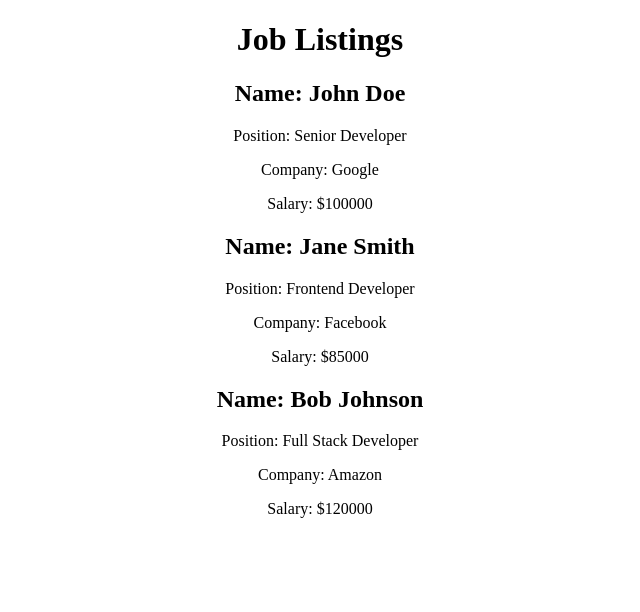
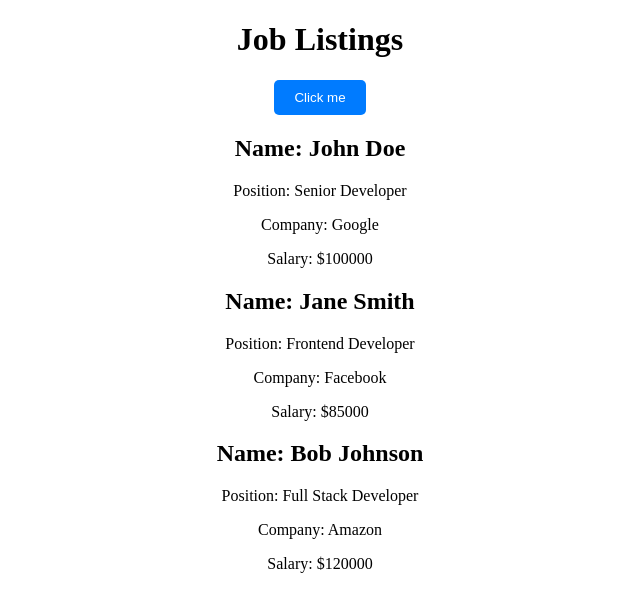
Before and after one commit to Dflexcee/reactProjects, a React (Create React App) app: page / in a window 1280 px wide. Shown: the top 612 px of the page, without its empty margins (320-960 px from the left). Built offline with nearby package versions, Linux system fonts and the light colour scheme.

Commit message:
Update the code by adding useSate and , css, and also implemented tailwind css style and other updates

```diff
--- a/package.json
+++ b/package.json
@@ -35,5 +35,10 @@
       "last 1 firefox version",
       "last 1 safari version"
     ]
+  },
+  "devDependencies": {
+    "autoprefixer": "^10.4.21",
+    "postcss": "^8.5.3",
+    "tailwindcss": "^4.1.2"
   }
 }
--- a/src/App.js
+++ b/src/App.js
@@ -1,7 +1,14 @@
 import './App.css';
 import Salary from './components/Salary';
+import { useState } from 'react';
 
 function App() {
+    const [textColor, setTextColor] = useState("black");
+
+    const handleClick = () => {
+        setTextColor(textColor === "black" ? "red" : "black");
+    }
+
     const jobListings = [
         {
             salary: 100000,
@@ -25,9 +32,22 @@ function App() {
 
     return (
         <div className="App">
-            <h1>Job Listings</h1>
+            <h1 style={{ color: textColor }}>Job Listings</h1>
+            <button
+                onClick={handleClick}
+                style={{
+                    padding: '10px 20px',
+                    backgroundColor: '#007bff',
+                    color: 'white',
+                    border: 'none',
+                    borderRadius: '5px',
+                    cursor: 'pointer'
+                }}
+            >
+                Click me
+            </button>
             {jobListings.map((listing, index) => (
-                <Salary key={index} jobDetails={listing} />
+                <Salary key={index} jobDetails={listing} textColor={textColor} />
             ))}
         </div>
     );
--- a/src/components/Salary/Salary.js
+++ b/src/components/Salary/Salary.js
@@ -1,12 +1,14 @@
 import React from 'react';
 
-function Salary({ jobDetails }) {
+function Salary({ jobDetails, textColor }) {
   return (
-    <div>
-      <h2>Name: {jobDetails.name}</h2>
-      <p>Position: {jobDetails.position}</p>
-      <p>Company: {jobDetails.company}</p>
-      <p>Salary: ${jobDetails.salary}</p>
+    <div className="p-6 m-4 bg-white rounded-lg shadow-md hover:shadow-lg transition-all duration-300 border border-gray-200">
+      <h2 style={{ color: textColor }}>Name: {jobDetails.name}</h2>
+      <p style={{ color: textColor }}>Position: {jobDetails.position}</p>
+      <p style={{ color: textColor }}>Company: {jobDetails.company}</p>
+      <p className="text-xl font-semibold text-green-600">
+        Salary: ${jobDetails.salary}
+      </p>
     </div>
   );
 }
--- a/src/components/Salary/index.js
+++ b/src/components/Salary/index.js
@@ -1,3 +1,9 @@
+/**
+ * Salary Component Entry Point
+ * This file serves as the public interface for the Salary component
+ * It allows for cleaner imports in other files
+ */
+
 import Salary from './Salary';
 
 export default Salary;
--- /dev/null
+++ b/src/index.css
@@ -0,0 +1,15 @@
+@tailwind base;
+@tailwind components;
+@tailwind utilities;
+
+/* Your regular CSS can go here */
+:root {
+  --text-color: black;
+}
+
+.custom-style {
+  padding: 1rem;
+  margin: 0.5rem;
+  border: 1px solid #ccc;
+  border-radius: 0.5rem;
+}
```
Also changed, not shown: tailwind.config.js (added, +10 -0 lines), 1 other file (tests, documents, lock files or other folders).
